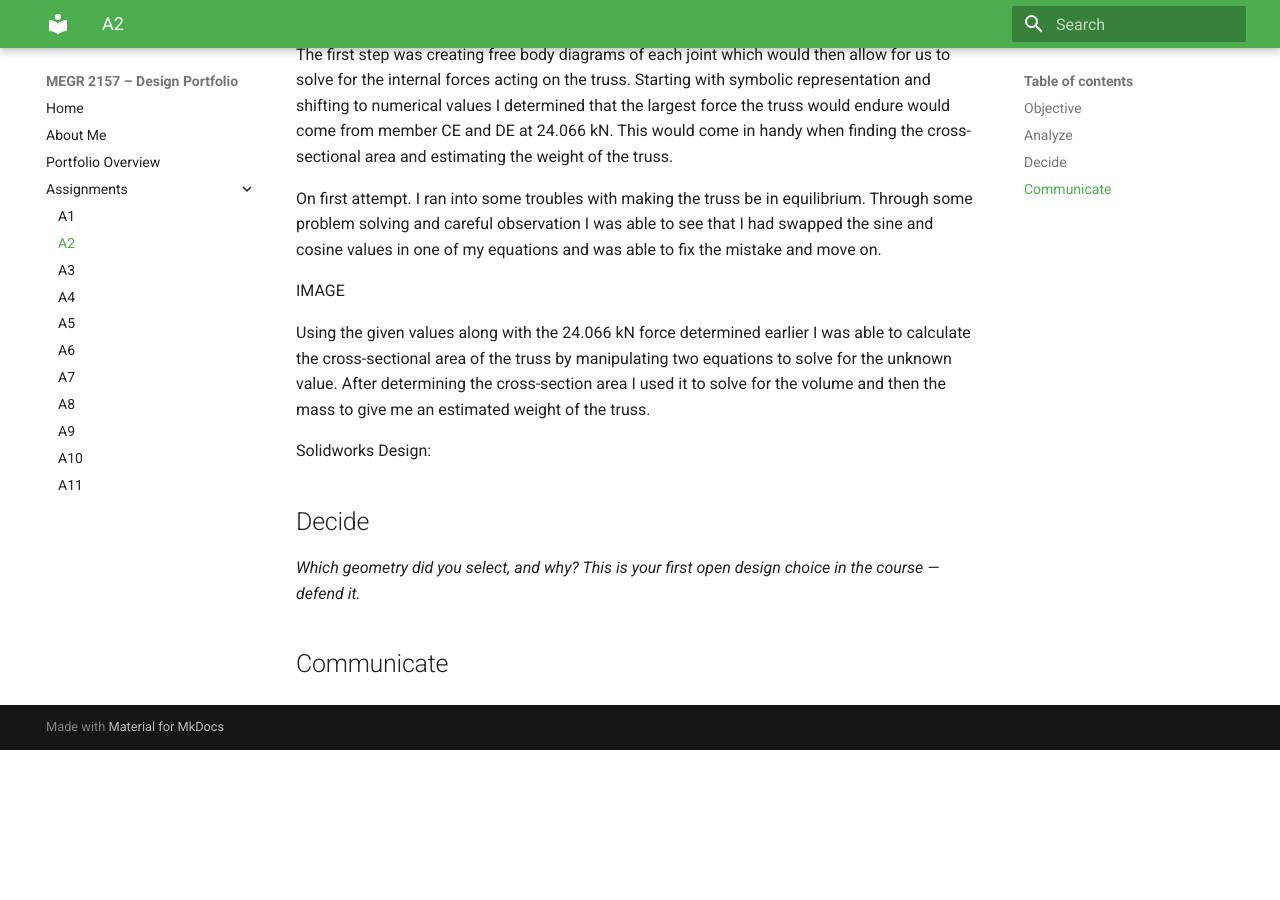
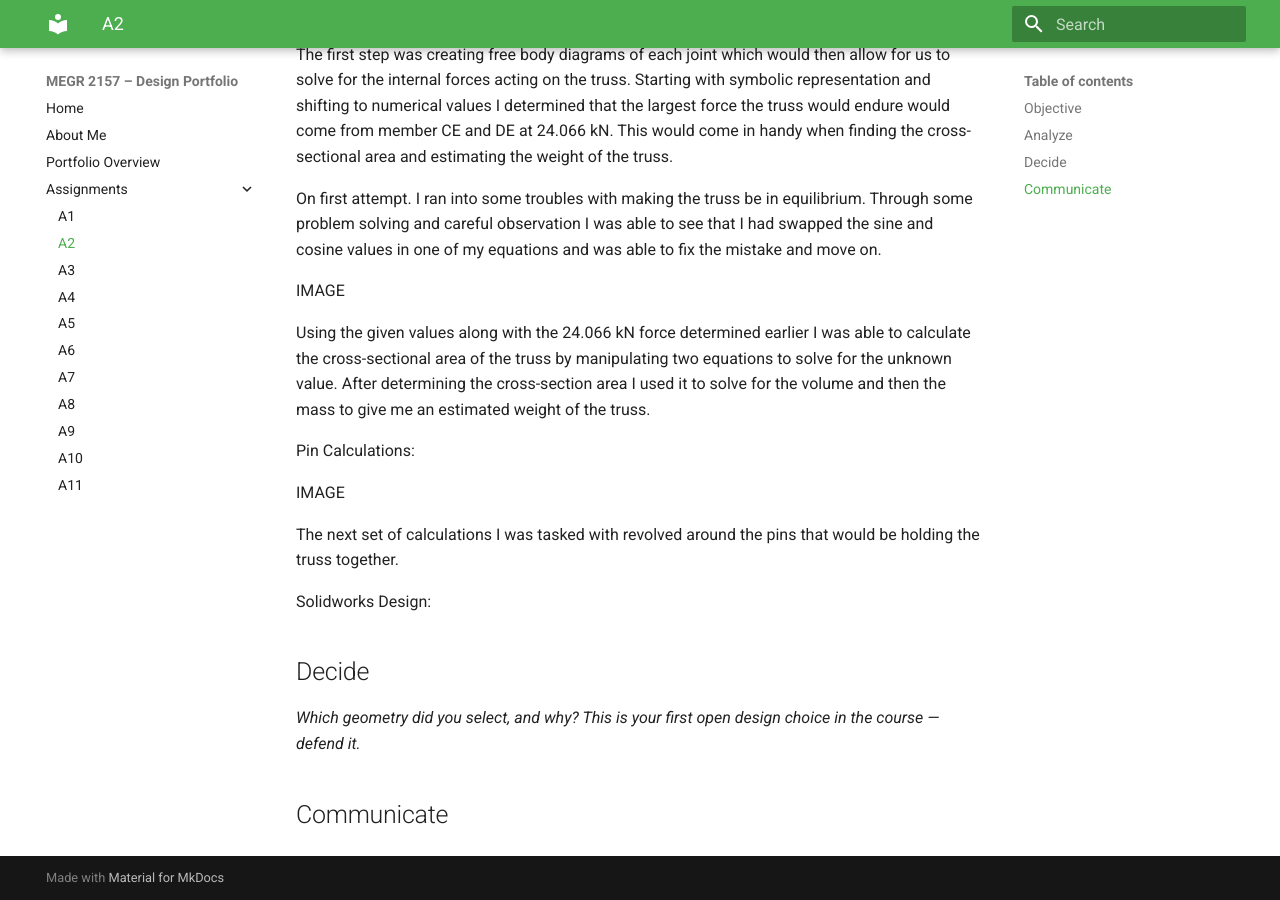
Before and after one commit to noaheme/design-projects-portfolio, an MkDocs documentation site: the page built from docs/assignments/A02/index.md, in a window 1280 px wide and 900 px high, scrolled down 1035 px. Built offline with MkDocs 1.6.1 and Material for MkDocs 9.7.7, drawn with Linux system fonts in a browser that asks for light colours; before the commit the page ends 1785 px from its top, so only the background shows below that.

Commit message:
Update index.md with pin calculations section
Added section on pin calculations and Solidworks design.

```diff
--- a/docs/assignments/A02/index.md
+++ b/docs/assignments/A02/index.md
@@ -37,6 +37,12 @@ IMAGE
 
 Using the given values along with the 24.066 kN force determined earlier I was able to calculate the cross-sectional area of the truss by manipulating two equations to solve for the unknown value. After determining the cross-section area I used it to solve for the volume and then the mass to give me an estimated weight of the truss.
 
+Pin Calculations:
+
+IMAGE
+
+The next set of calculations I was tasked with revolved around the pins that would be holding the truss together.
+
 Solidworks Design:
 
 
```
